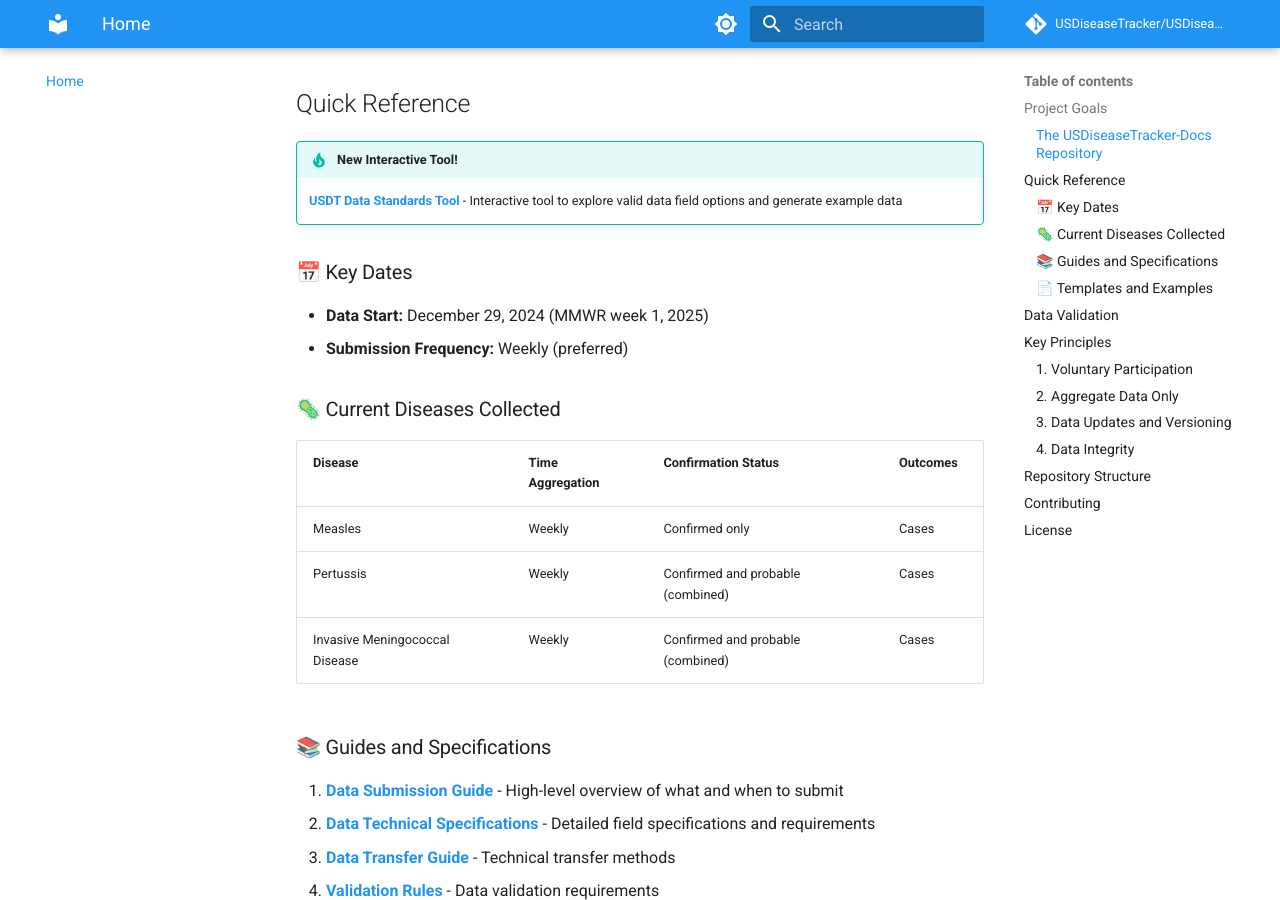
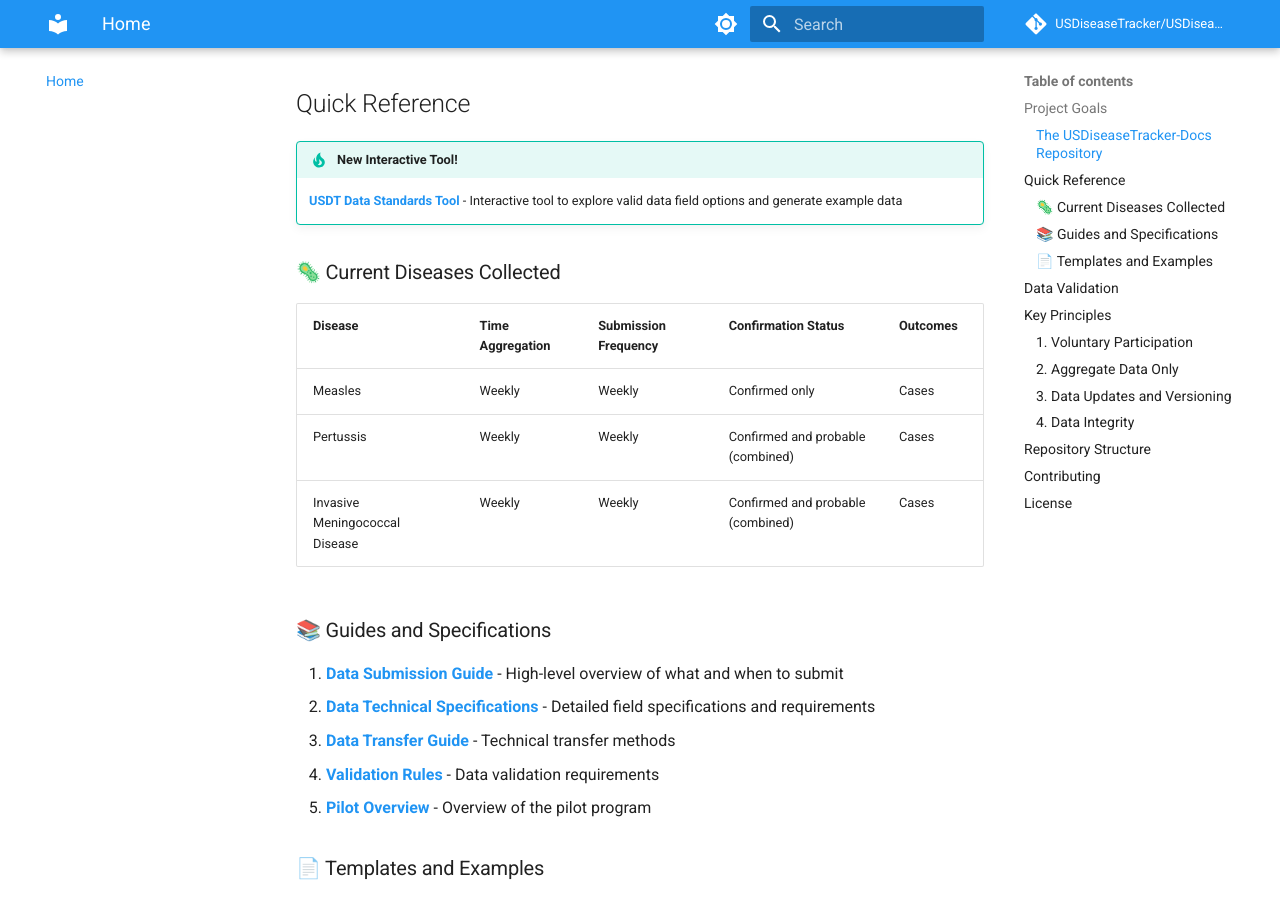
Before and after one commit to USDiseaseTracker/USDiseaseTracker-Docs, an MkDocs documentation site: the page built from docs/index.md, in a window 1280 px wide and 900 px high, scrolled down 1097 px. Built offline with MkDocs 1.6.1 and Material for MkDocs 9.7.7, drawn with Linux system fonts in a browser that asks for light colours; comment, search, counter and statistics services are not loaded.

Commit message:
Revise disease data table structure
Updated disease data table to include submission frequency.

```diff
--- a/docs/index.md
+++ b/docs/index.md
@@ -32,18 +32,14 @@
 
     **[USDT Data Standards Tool](data-standards-tool.md)** - Interactive tool to explore valid data field options and generate example data
 
-### 📅 Key Dates
-
-- **Data Start:** December 29, 2024 (MMWR week 1, 2025)
-- **Submission Frequency:** Weekly (preferred)
 
 ### 🦠 Current Diseases Collected
 
-| Disease | Time Aggregation | Confirmation Status | Outcomes |
-|---------|------------------|---------------------|----------|
-| Measles | Weekly | Confirmed only | Cases |
-| Pertussis | Weekly | Confirmed and probable (combined) | Cases |
-| Invasive Meningococcal Disease | Weekly | Confirmed and probable (combined) | Cases |
+| Disease | Time Aggregation | Submission Frequency | Confirmation Status | Outcomes |
+|---------|------------------| ---------------------|---------------------|----------|
+| Measles | Weekly | Weekly | Confirmed only | Cases |
+| Pertussis | Weekly | Weekly | Confirmed and probable (combined) | Cases |
+| Invasive Meningococcal Disease | Weekly | Weekly | Confirmed and probable (combined) | Cases |
 
 ### 📚 Guides and Specifications
 
```
